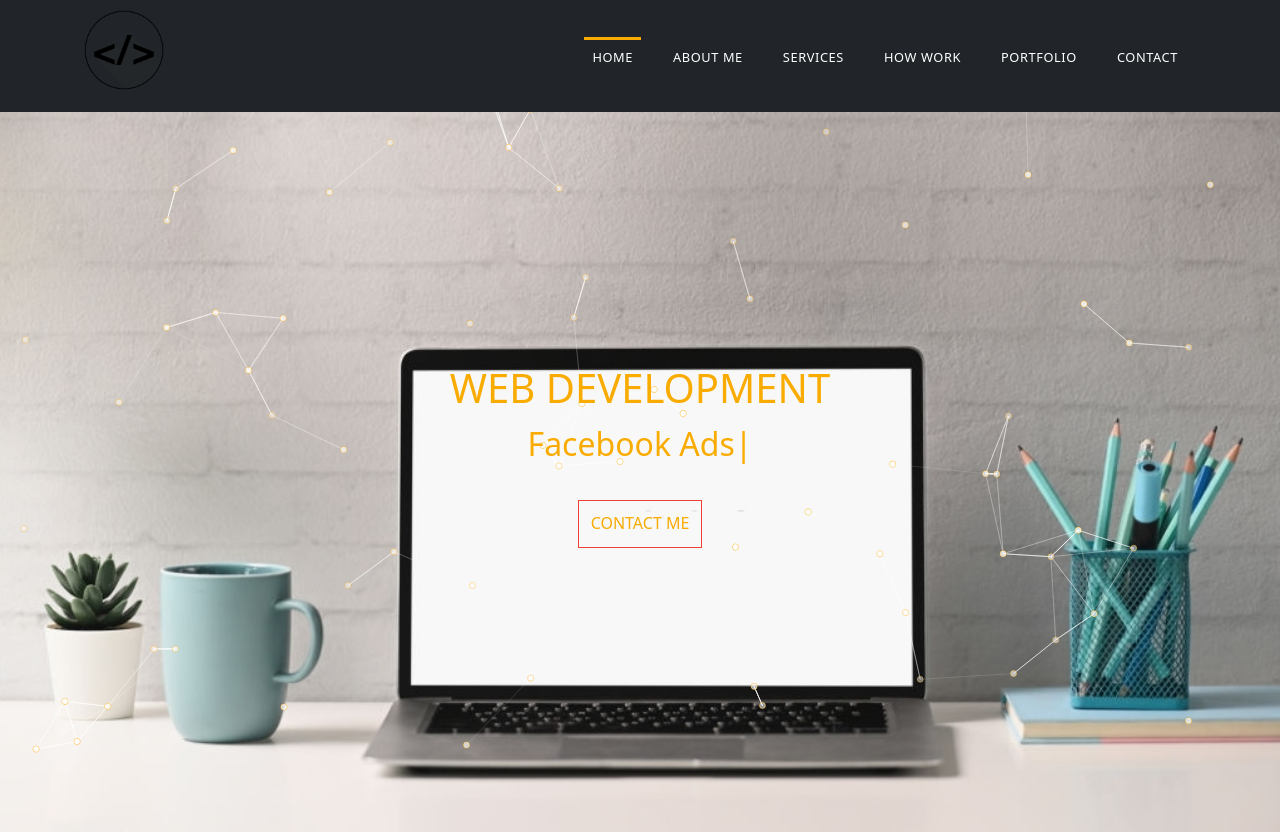
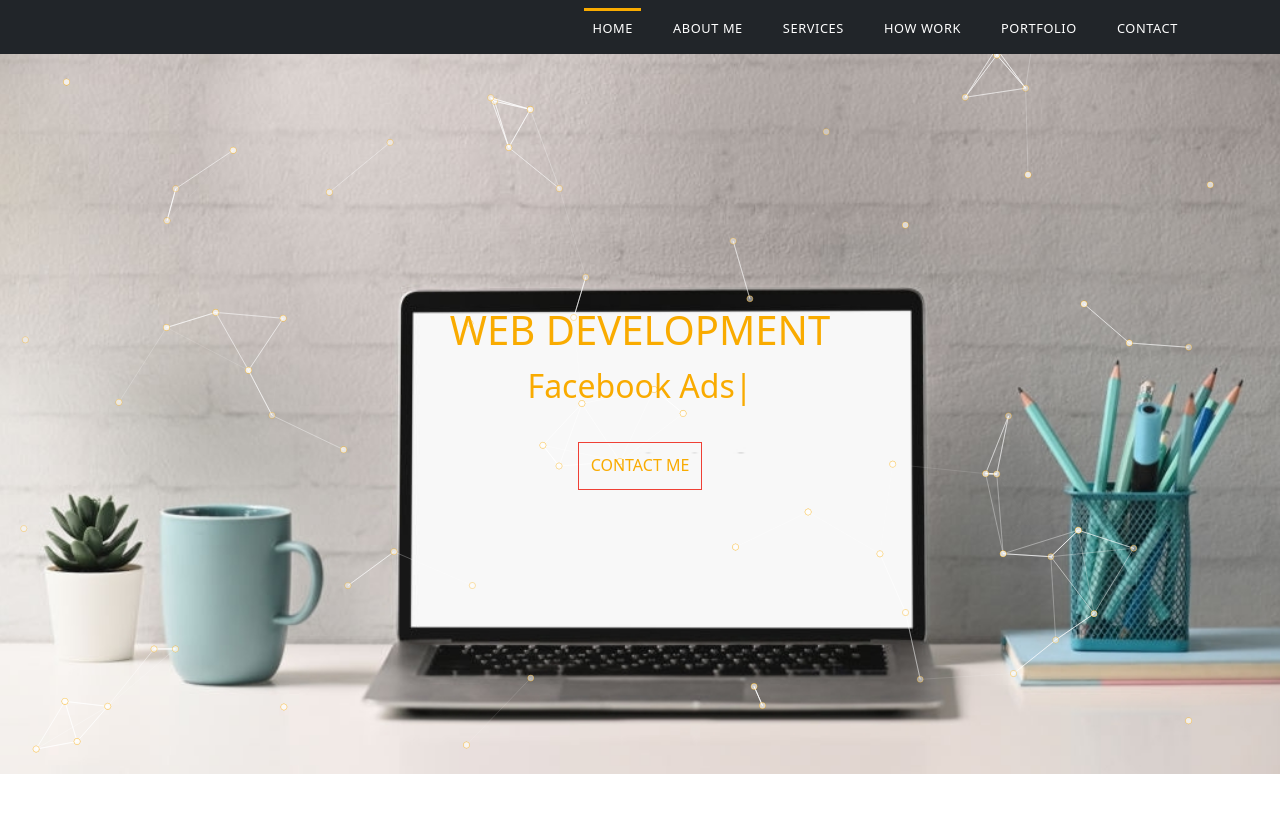
Before and after one commit to faizmrtdha/portfolio, a React (Create React App) app: page / in a window 1280 px wide. After the commit the page ends 800 px from the top, so only its background shows below. Built offline with nearby package versions, Linux system fonts and the light colour scheme.

Commit message:
remove navbar-brand

```diff
--- a/src/components/Navbar.js
+++ b/src/components/Navbar.js
@@ -1,7 +1,4 @@
-/* eslint-disable no-script-url */
-/* eslint-disable jsx-a11y/anchor-is-valid */
 import React from "react";
-import logo from "../logo.png";
 // Font Awesome
 import { FontAwesomeIcon } from "@fortawesome/react-fontawesome";
 import { faBars } from "@fortawesome/free-solid-svg-icons";
@@ -10,9 +7,6 @@
   return (
     <nav className="navbar navbar-expand-lg navbar-light bg-dark ">
       <div className="container">
-        <a className="navbar-brand" href="#">
-          <img src={logo} alt="logo" className="logo" />
-        </a>
         <button
           className="navbar-toggler"
           type="button"
@@ -29,32 +23,32 @@
               <a
                 className="nav-link active"
                 aria-current="page"
-                href="javascript:void(0)">
+                href="javascript:void(0);">
                 Home
               </a>
             </li>
             <li className="nav-item">
-              <a className="nav-link" href="javascript:void(0)">
+              <a className="nav-link" href="javascript:void(0);">
                 About Me
               </a>
             </li>
             <li className="nav-item">
-              <a className="nav-link" href="javascript:void(0)">
+              <a className="nav-link" href="javascript:void(0);">
                 Services
               </a>
             </li>
             <li className="nav-item">
-              <a className="nav-link" href="javascript:void(0)">
+              <a className="nav-link" href="javascript:void(0);">
                 How Work
               </a>
             </li>
             <li className="nav-item">
-              <a className="nav-link" href="javascript:void(0)">
+              <a className="nav-link" href="javascript:void(0);">
                 Portfolio
               </a>
             </li>
             <li className="nav-item">
-              <a className="nav-link" href="javascript:void(0)">
+              <a className="nav-link" href="javascript:void(0);">
                 Contact
               </a>
             </li>
```
